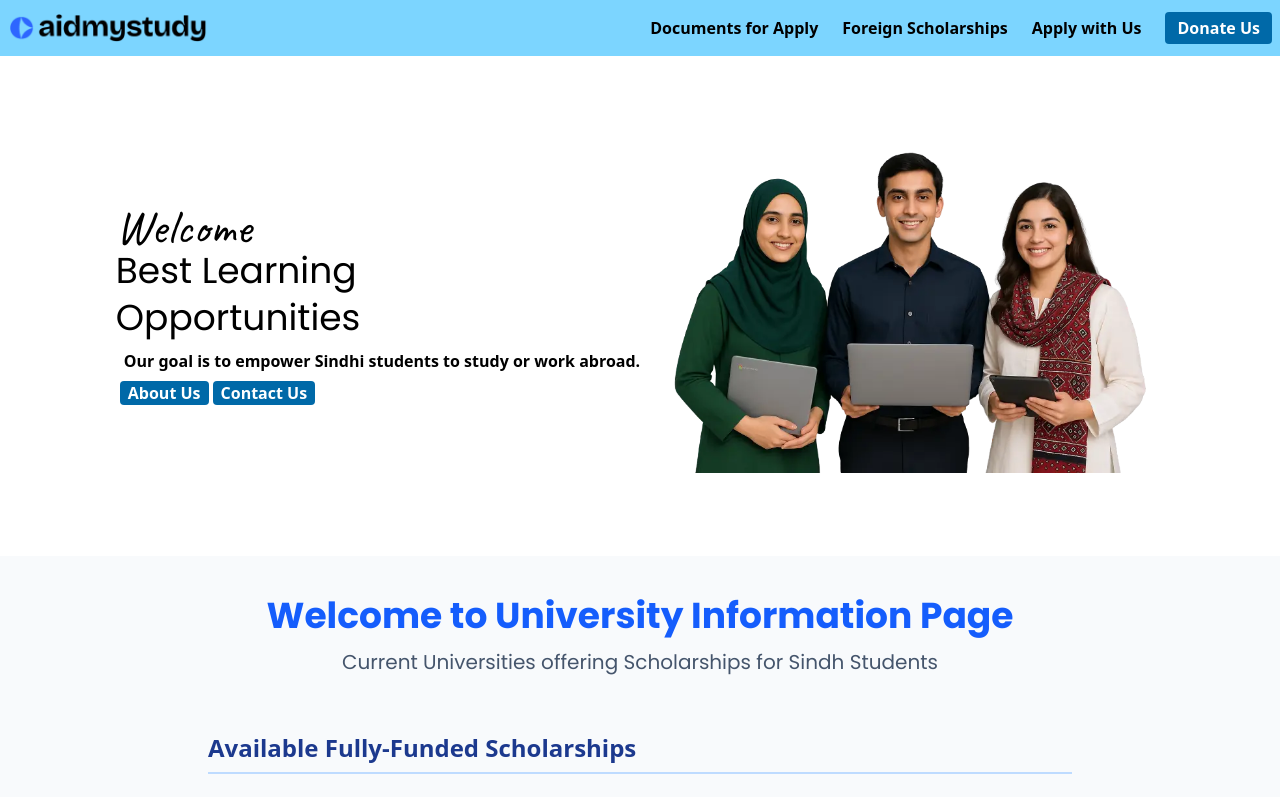
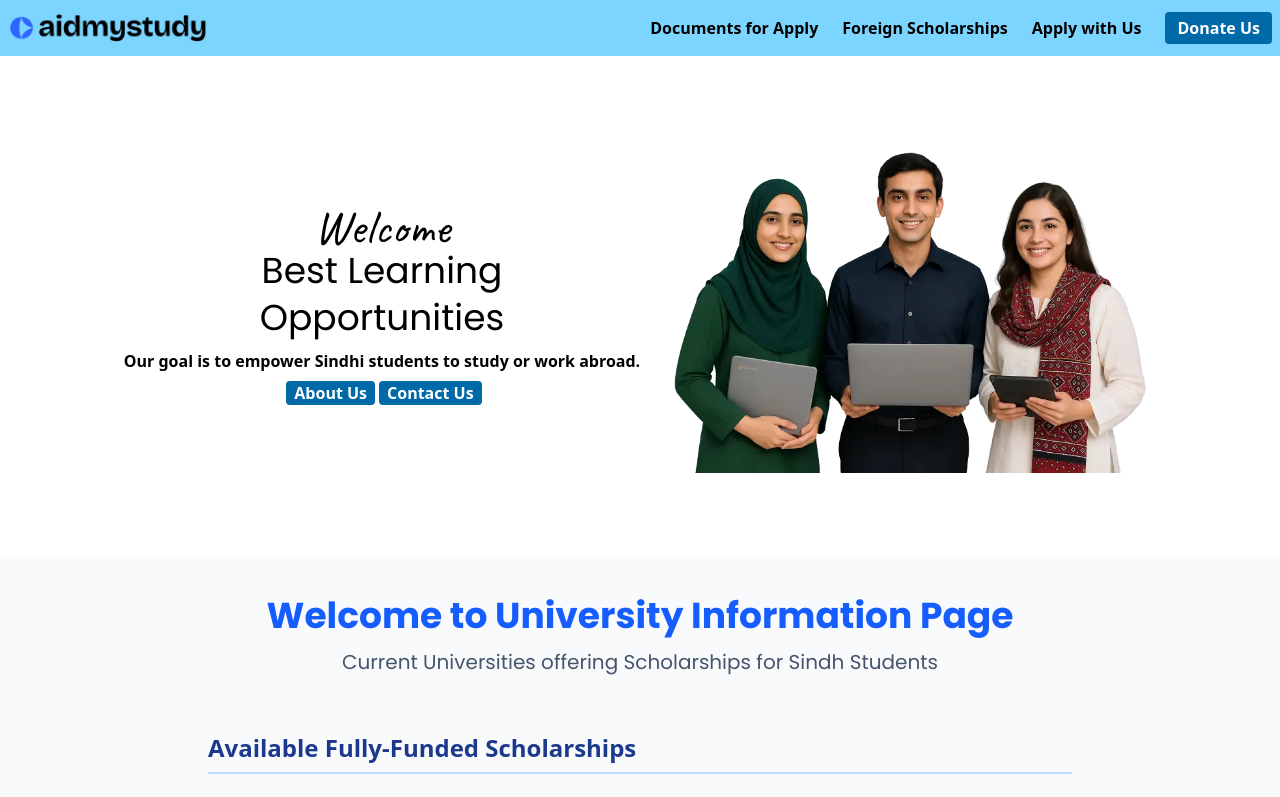
Before and after one commit to rahamka/aidmystudy, a React (Vite) app: page / in a window 1280 px wide. Shown: the top 797 px of the page. Built offline with nearby package versions, Linux system fonts and the light colour scheme.

Commit message:
fixed layout issues.

```diff
--- a/src/components/Layout.jsx
+++ b/src/components/Layout.jsx
@@ -1,5 +1,5 @@
 import { Outlet } from "react-router";
-import Header from "./header.jsx";
+import Header from "./Header.jsx";
 
 const Layout = () => {
   return (
--- a/src/components/documents.jsx
+++ b/src/components/documents.jsx
@@ -3,6 +3,7 @@ function Documents() {
     <div>
       <p className="font-['Poppins'] text-lg md:text-xl mt-3 text-blue-600 max-w-2xl mx-auto">
         Documents you must have ready to Apply:
+      </p>
       <ol className="list-decimal list-inside text-green-700">
         <li>Non-criminal record Certificate</li>
         <li>Health Examination Certificate</li>
@@ -16,8 +17,8 @@ function Documents() {
         </li>
         <li>Statement of Purpose (SOP): Your "Why me?" essay.</li>
         <li>
-            Letters of Recommendation (LOR): Usually 2–3 from former professors
-            or supervisors.
+          Letters of Recommendation (LOR): Usually 2–3 from former professors or
+          supervisors.
         </li>
         <li>
           Valid Passport: Must usually be valid for at least 6 months beyond
@@ -32,8 +33,6 @@ function Documents() {
           out of cash.
         </li>
       </ol>
-      </p>
-      ;
     </div>
   );
 }
--- a/src/components/hero.jsx
+++ b/src/components/hero.jsx
@@ -5,7 +5,7 @@ function Hero() {
     <main className="h-125">
       {/* Welcome Div */}
       <div className="flex flex-wrap justify-center items-center h-full md:gap-4 max-md:text-center">
-        <div>
+        <div className=" text-center">
           <p className="font-['Caveat'] text-5xl cursor-default">Welcome</p>
           <h1 className="font-['Poppins'] text-4xl cursor-default">
             Best Learning
```
Also changed, not shown: src/App.jsx (+5 -5 lines). Lines whose indentation alone changed are shown as unchanged.
